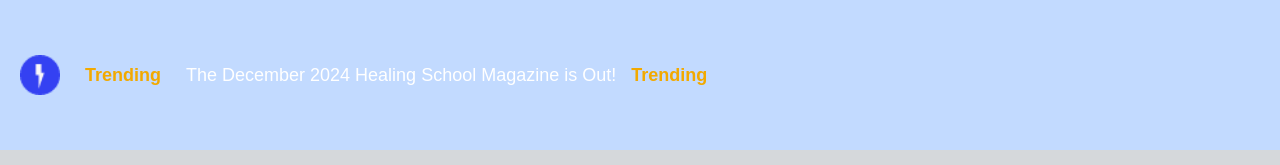
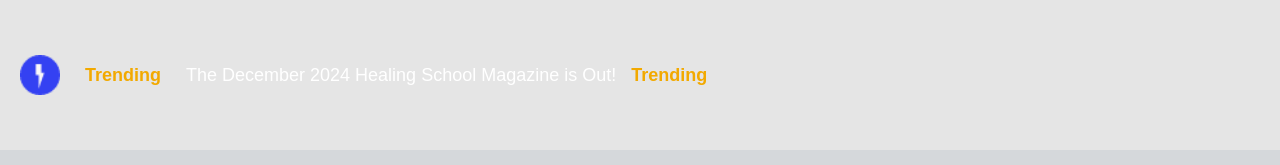
Before and after one commit to Itsam93/httn, a plain HTML site: page index.html in a window 1280 px wide. Shown: the top 165 px of the page. Drawn offline with Linux system fonts and the light colour scheme.

Commit message:
Change header background color to black with opacity

```diff
--- a/style.css
+++ b/style.css
@@ -11,7 +11,7 @@ body {
 
 /* ========== TOP HEADER  ========== */
 .first-header {
-  background-color: #0d6efd40;
+  background-color: #0000001A;
   color: white;
   display: flex;
   align-items: center;
```
